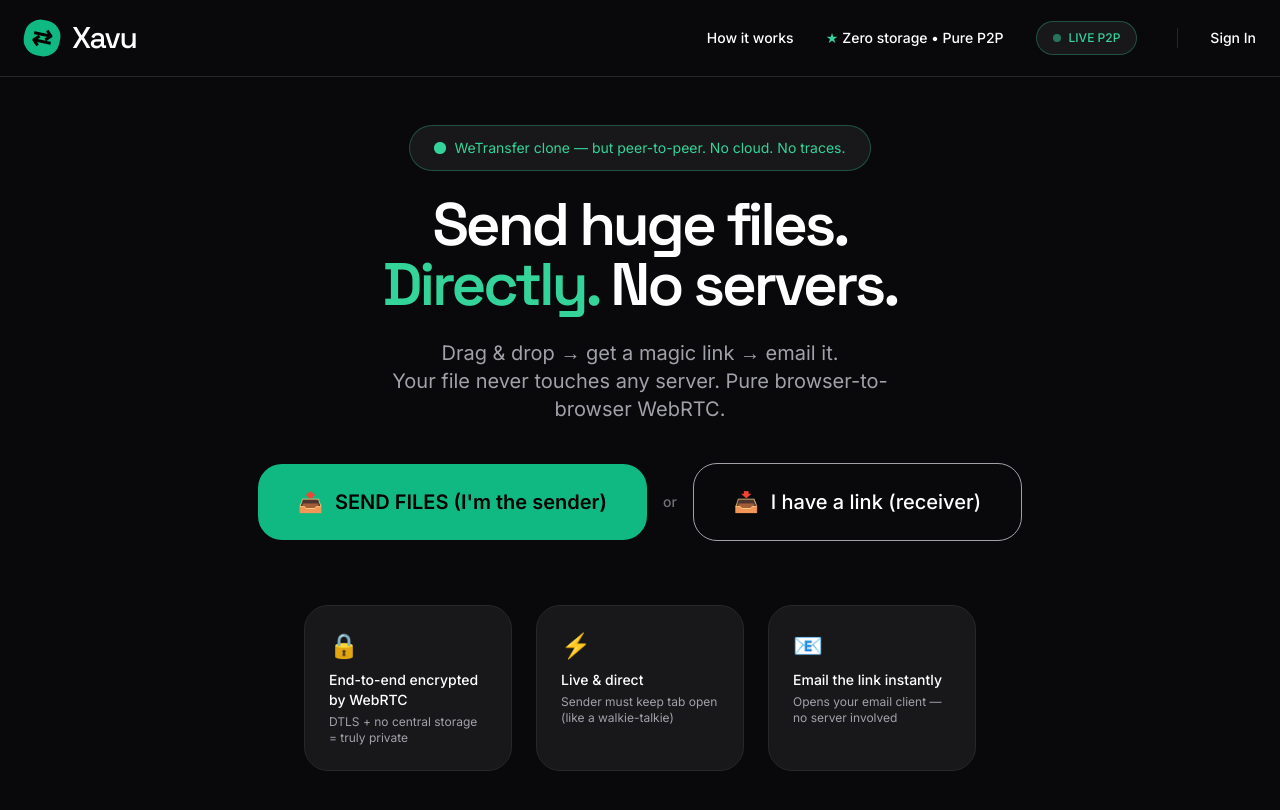
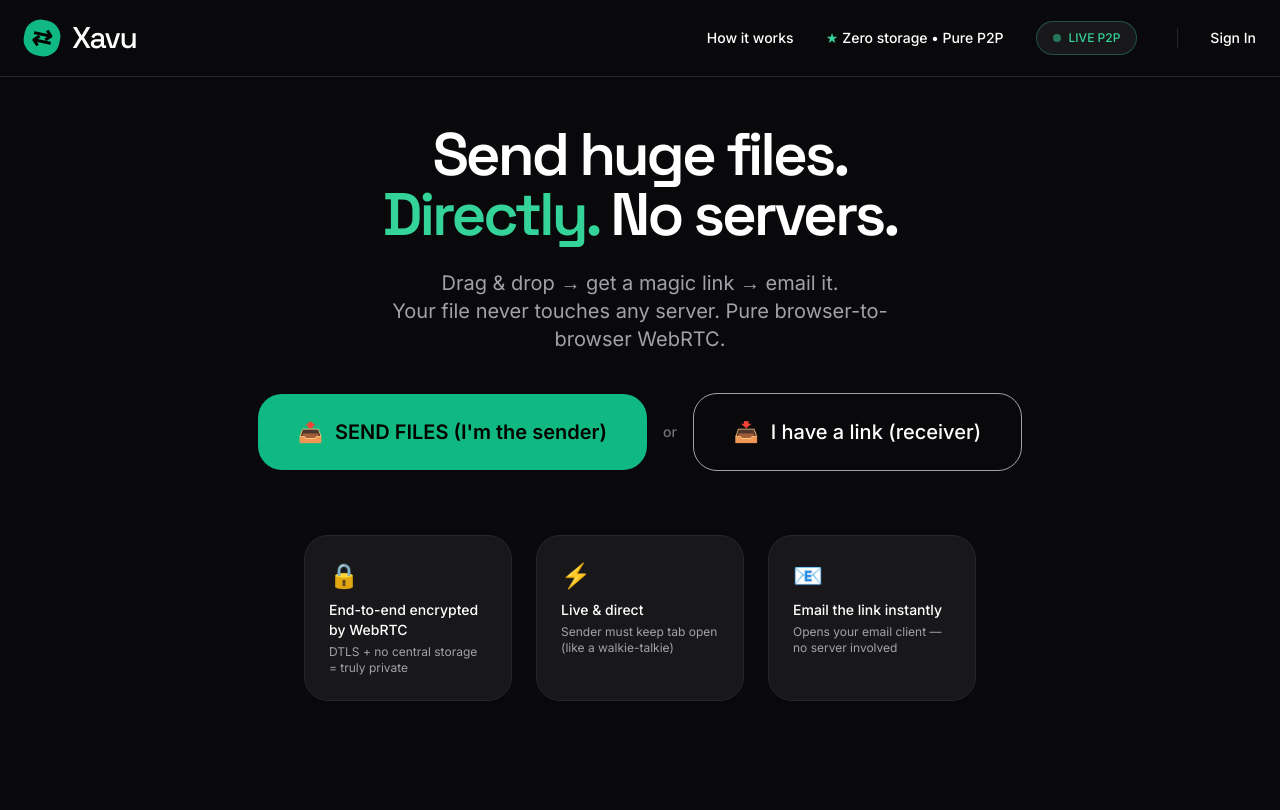
Before and after one commit to jbryantenterprises-maker/zavu2, a website built with Vite: page zavu-vite/index.html in a window 1280 px wide. Built offline with nearby package versions, Linux system fonts and the light colour scheme; some packages are replaced by stand-ins of ours; no server answers.

Commit message:
Remove WeTransfer clone banner from landing page

```diff
--- a/zavu-vite/index.html
+++ b/zavu-vite/index.html
@@ -57,15 +57,6 @@
     <div class="max-w-screen-xl mx-auto px-6 py-12">
         <!-- HERO / LANDING -->
         <div id="landing-screen" class="text-center mb-16">
-            <div
-                class="inline-flex items-center gap-x-2 bg-zinc-900 border border-emerald-400/30 text-emerald-400 text-sm px-6 py-3 rounded-3xl mb-6">
-                <span class="relative flex h-3 w-3">
-                    <span
-                        class="animate-ping absolute inline-flex h-full w-full rounded-full bg-emerald-400 opacity-75"></span>
-                    <span class="relative inline-flex rounded-full h-3 w-3 bg-emerald-400"></span>
-                </span>
-                WeTransfer clone — but peer-to-peer. No cloud. No traces.
-            </div>
 
             <h2 class="text-6xl font-semibold tracking-tighter leading-none mb-6 logo-font">
                 Send huge files.<br>
```
